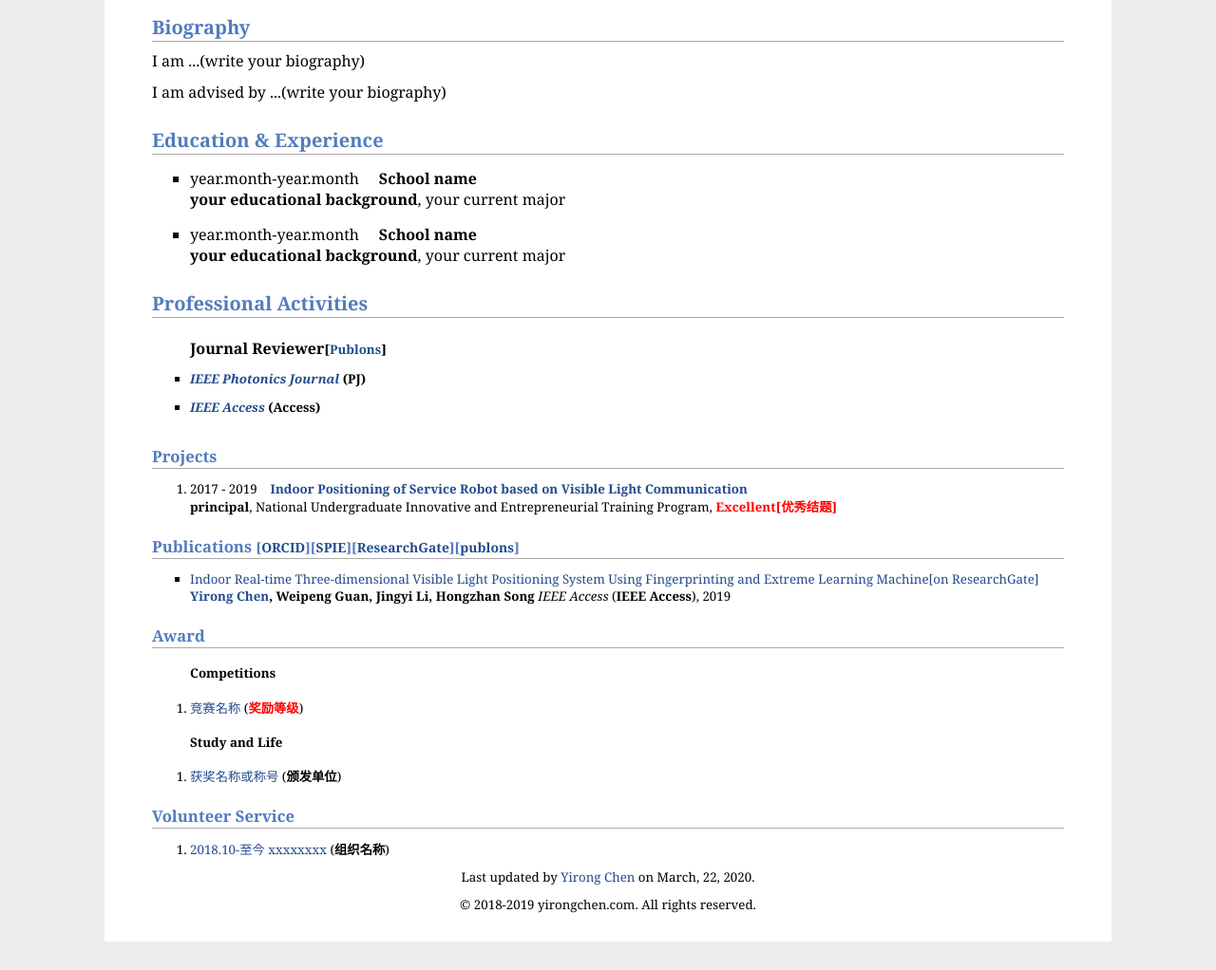
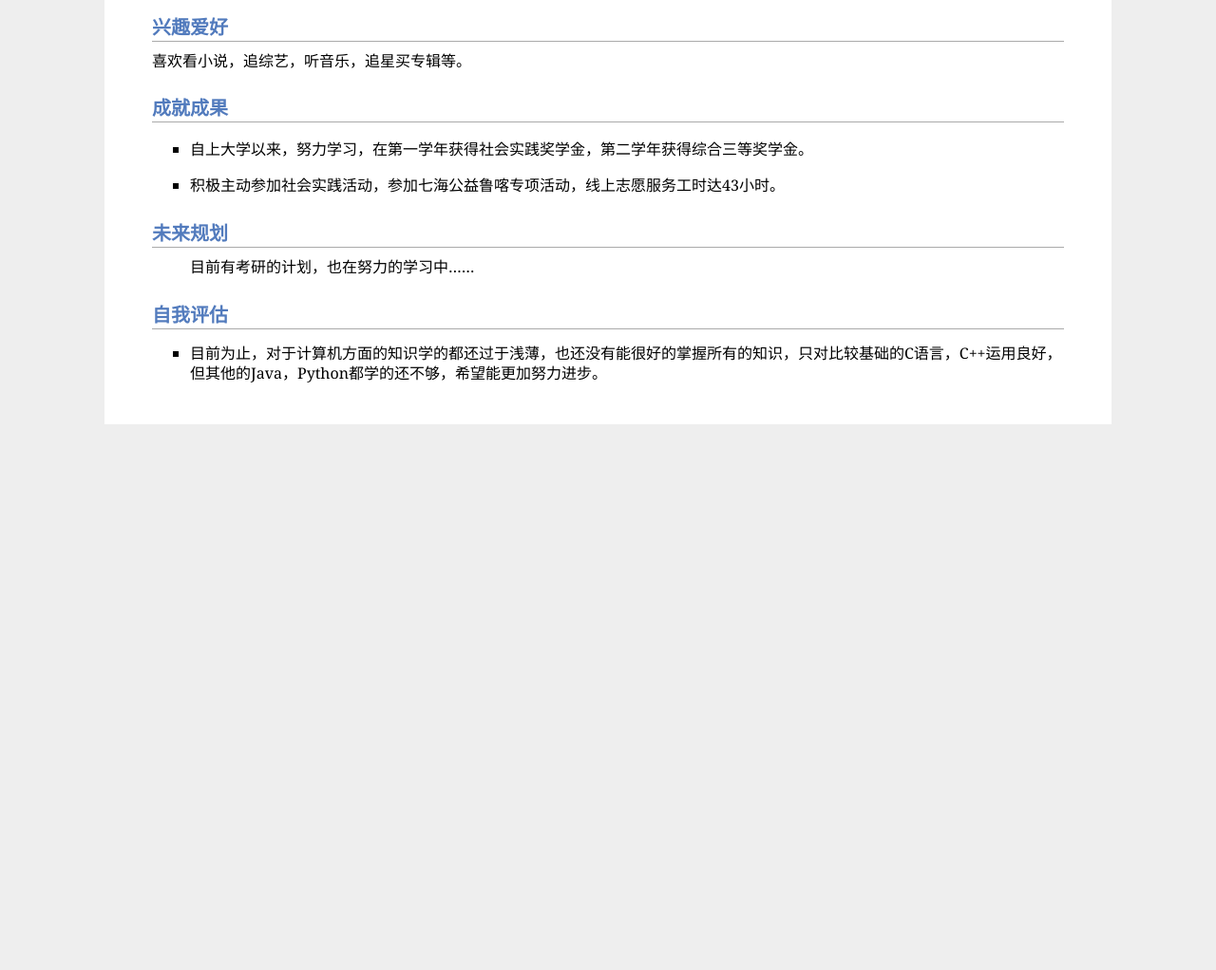
Before and after one commit to qdylfine/qdylfine.github.io, a plain HTML site: page index.html in a window 1280 px wide. Shown: the part 336-1358 px from the top of the page at 95% size. After the commit the page ends 813 px from the top, so only its background shows below. Drawn offline with Linux system fonts and the light colour scheme.

Commit message:
Update index.html

```diff
--- a/index.html
+++ b/index.html
@@ -155,7 +155,7 @@
 
                             </h1>
                         </div>
-                        <h3>Ph.D Student</a>
+                        <h3>大三</a>
                         </h3>
                         <p>
                             <a href=''>Department of Information Science and Engineering </a> &nbsp; <a href=''>信息科学与工程学部</a> <br>
@@ -177,96 +177,37 @@
         </table>
     </div>
 
-
-    <h2>Biography</h2>
+    <h2>兴趣爱好</h2>
     <p>
-        I am ...(write your biography)
-    </p>
-    <p>
-        I am advised by ...(write your biography)
+       喜欢看小说，追综艺，听音乐，追星买专辑等。
     </p>
 
-    <h2>Education & Experience</h2>
+    <h2>成就成果</h2>
     <ul>
         <li>
-            year.month-year.month &nbsp;&nbsp;&nbsp;&nbsp;<b>School name</b>
+           自上大学以来，努力学习，在第一学年获得社会实践奖学金，第二学年获得综合三等奖学金。
         </li>
-        <b>your educational background</b>, your current major
-
 
         <li>
-            year.month-year.month &nbsp;&nbsp;&nbsp;&nbsp;<b>School name</b>
+           积极主动参加社会实践活动，参加七海公益鲁喀专项活动，线上志愿服务工时达43小时。
         </li>
-        <b>your educational background</b>, your current major
     </ul>
 
-    <h2>Professional Activities</h2>
+    <h2>未来规划</h2>
     <ul>
-        <h4>Journal Reviewer<small>[<a href="https://publons.com/researcher/3026890/yirong-chen/peer-review/">Publons</a>]</small?</h4>
-	      <li><em><a href="https://publons.com/researcher/3026890/yirong-chen/peer-review/">IEEE Photonics Journal</a></em> (<b>PJ</b>)</li>
-	      <li><em><a href="https://publons.com/researcher/3026890/yirong-chen/peer-review/">IEEE Access</a></em> (<b>Access</b>)</li>
+        <p>
+       目前有考研的计划，也在努力的学习中……
+    	</p>
      </ul>
-
-
-
-<h2>Projects</h2>
-  <ol>
-   <li>
-      2017 - 2019&nbsp;&nbsp;&nbsp;&nbsp;<b><a href="https://raw.githubusercontent.com/scutcyr/scutcyr.github.io/master/certificate/%E9%99%88%E8%89%BA%E8%8D%A3_%E4%BC%98%E7%A7%80%E7%BB%93%E9%A2%98_2017-2019%E5%9B%BD%E5%AE%B6%E7%BA%A7%E5%A4%A7%E5%AD%A6%E7%94%9F%E5%88%9B%E6%96%B0%E5%88%9B%E4%B8%9A%E8%AE%AD%E7%BB%83%E8%AE%A1%E5%88%92%E9%A1%B9%E7%9B%AE.jpg">Indoor Positioning of Service Robot based on Visible Light Communication</a></b>
-   </li>
-   <b>principal</b>, National Undergraduate Innovative and Entrepreneurial Training Program, <b><font class="highlight">Excellent[优秀结题]</font></b>
-
-
-  </ol>
-
-
-
-<h2>Publications <small>[<a href="http://orcid.org/0000-0002-0207-0067">ORCID</a>][<a href="https://spie.org/profile/chenyirong">SPIE</a>][<a href="https://www.researchgate.net/profile/Yirong_Chen7?ev=prf_highl">ResearchGate</a>][<a href="https://publons.com/researcher/3026890/yirong-chen/publications/">publons</a>]</small></h2>
+	<h2>自我评估</h2>
             <ul>
 
                 <li>
-                    <a href="https://ieeexplore.ieee.org/document/8941046">Indoor Real-time Three-dimensional Visible Light Positioning System Using Fingerprinting and Extreme Learning Machine</a><a href="https://www.researchgate.net/publication/338161902_Indoor_Real-time_3-D_Visible_Light_Positioning_System_Using_Fingerprinting_and_Extreme_Learning_Machine">[on ResearchGate]<br></a>
-                    <b><a href="https://www.researchgate.net/profile/Yirong_Chen7">Yirong Chen</a>, Weipeng Guan, Jingyi Li, Hongzhan Song</b>
-                    <em>IEEE Access</em> (<b>IEEE Access</b>), 2019<br>
-                    <p style="margin-top:3px">
-
-                    </p>
+                   <p>
+			   目前为止，对于计算机方面的知识学的都还过于浅薄，也还没有能很好的掌握所有的知识，只对比较基础的C语言，C++运用良好，但其他的Java，Python都学的还不够，希望能更加努力进步。
+		   </p>
                 </li>
             </ul>
-
-
-
-            <h2>Award</h2>
-            <ol>
-                <h4>Competitions</h4>
-                <li><a href="">竞赛名称</a></em> (<b><font class="highlight">奖励等级</font></b>)</li>
-            </ol>
-
-            <ol>
-                <h4>Study and Life</h4>
-                <li><a href="">获奖名称或称号</a> (<b>颁发单位</b>)</li>
-
-            </ol>
-
-            <h2>Volunteer Service</h2>
-            <ol>
-                <li><a href="">2018.10-至今 xxxxxxxx</a> (<b>组织名称</b>)</li>
-
-            </ol>
-
-
-            <div align="center">
-                Last updated by <a href='http://www.yirongchen.com/'>Yirong Chen</a> on March, 22, 2020.
-            </div>
-            <p>
-            </p>
-
-
-
-            <div align="center">
-                © 2018-2019 yirongchen.com. All rights reserved.
-            </div>
-
 </body>
 
 </html>
```
